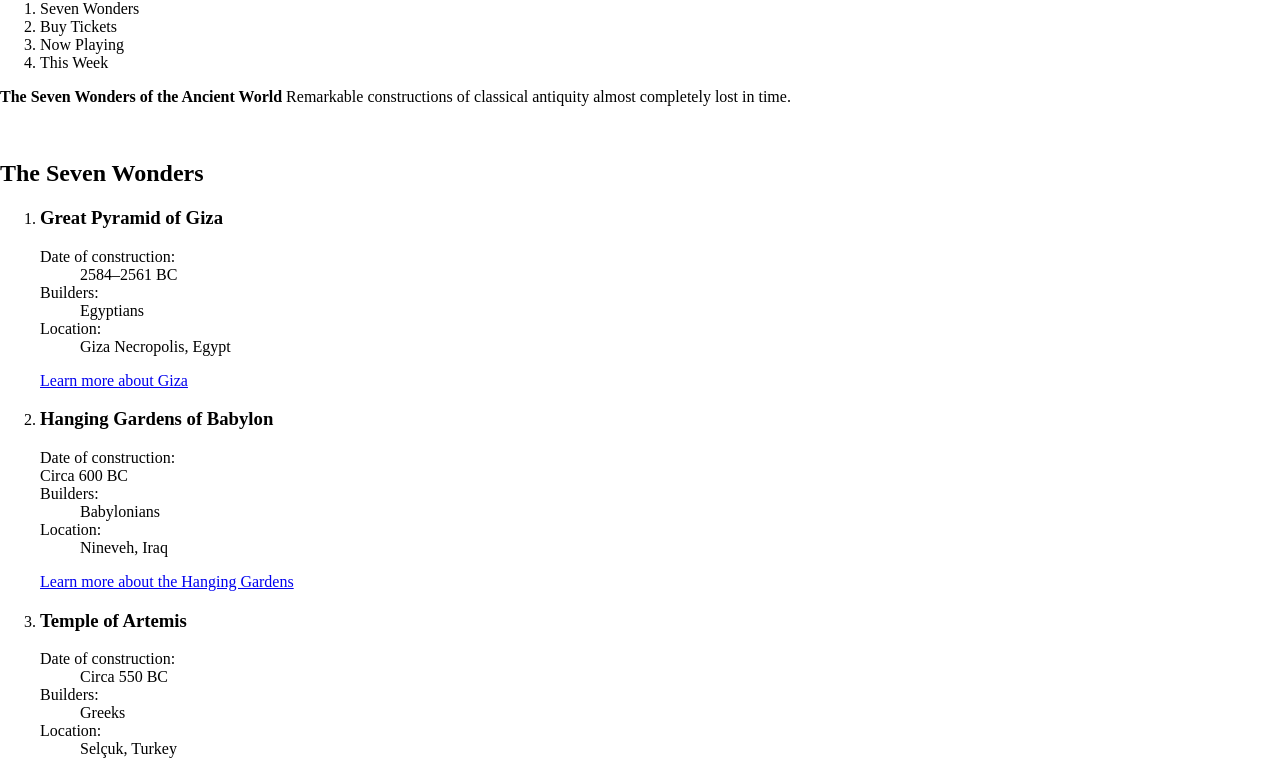
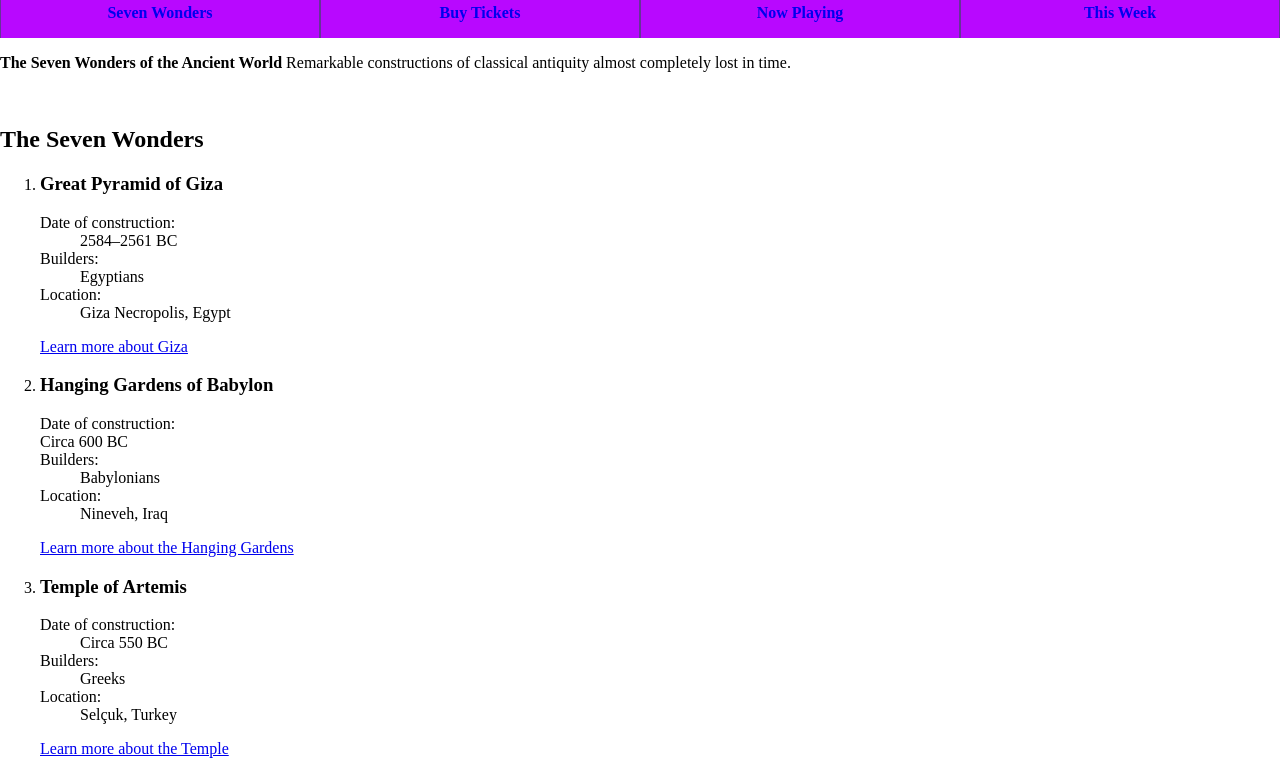
Before and after one commit to Lenzo/dsn1675-assignment-1, a plain HTML site: page index.html in a window 1280 px wide. Shown: the part 193-964 px from the top of the page. Drawn offline with Linux system fonts and the light colour scheme.

Commit message:
Styled header in CSS

```diff
--- a/css/main.css
+++ b/css/main.css
@@ -1,3 +1,11 @@
+html {
+	box-sizing: border-box;
+}
+
+*, *::before, *::after {
+	box-sizing: inherit;
+}
+
 body{
 	margin: 0;
 	padding: 0;
@@ -5,6 +13,8 @@ body{
 
 header{
 	background-color: rebeccapurple;
+	display: inline-block;
+	width: 100%;
 	overflow: hidden;
 
 }
@@ -13,8 +23,6 @@ header{
 	max-width: 25%;
 	padding: 1rem;
 	float: left;
-
-
 }
 
 h1{
@@ -22,6 +30,32 @@ h1{
 	font-size: 1rem;
 	padding: 1rem;
 	float: left;
+}
 
+nav{
+	background-color: rgb(184,8,255);
+	width: 100%;
+}
 
+nav ol{
+	margin: 0;
+	padding: 0;
 }
+
+nav ol li{
+	padding: 1rem;
+	display: inline-block;
+	width: 25%;
+	border-right: 1px solid rebeccapurple;
+	border-left: 1px solid rebeccapurple;
+	text-align: center;
+	font-size: 1rem;
+	height: 100%;
+	font-weight: bold;
+}
+
+nav ol li a{
+	width: 25%;
+	height: 100%;
+	text-decoration: none;
+}
--- a/index.html
+++ b/index.html
@@ -10,14 +10,15 @@
 	<header>
 		<img class="logo" src="images/logo.svg" alt="Museum of Antiquities logo">
 		<h1>Museum of Antiquities</h1>
-	</header>
-	<nav>
-		<ol>
-			<li>Seven Wonders</li>
-			<li>Buy Tickets</li>
-			<li>Now Playing</li>
-			<li>This Week</li>
-		</ol>
+	</header
+
+	><nav
+		><ol>
+			<a href="#"><li>Seven Wonders</li></a
+			><a href="#"><li>Buy Tickets</li></a
+			><a href="#"><li>Now Playing</li></a
+			><a href="#"><li>This Week</li></a
+		></ol>
 	</nav>
 
 	<main>
```
